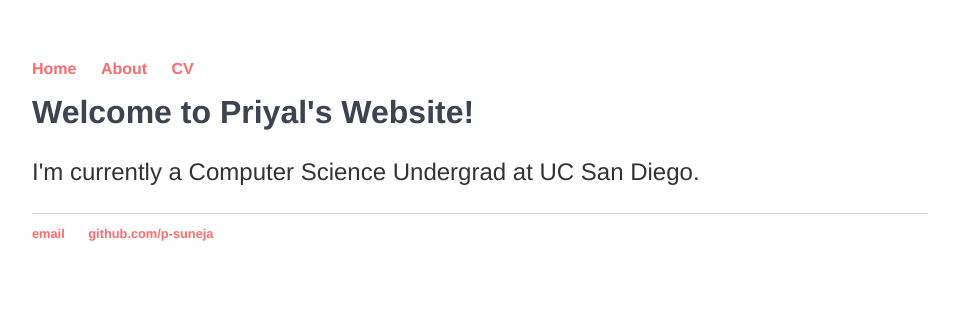
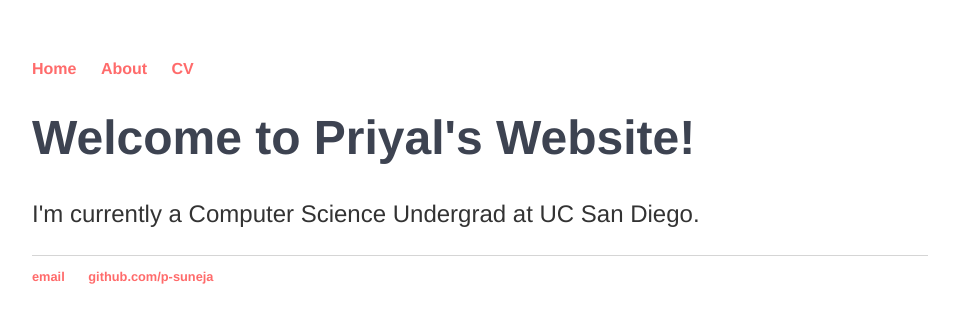
Before and after one commit to p-suneja/p-suneja.github.io, a Jekyll site: the page built from index.html, in a window 1280 px wide. Shown: the top 323 px of the page, without its empty margins (160-1119 px from the left). Built offline with Jekyll 4.4.1, drawn with Linux system fonts in a browser that asks for light colours.

Commit message:
Update main.css

```diff
--- a/css/main.css
+++ b/css/main.css
@@ -26,10 +26,13 @@ a:hover {
     color: #ff9a9a;
     text-decoration: underline;
 }
-h1, h2, h3, h4, h5, h6 {
+h1 {
+    font-size: 3em;
+    color: #3D4351;
+}
+h2, h3, h4, h5, h6 {
     color: #3D4351;
     margin-top: 0;
-    font-family:'Helvetica', 'Arial', 'Sans-Serif';
 }
 p {
     font-size: 1.5em;
```
